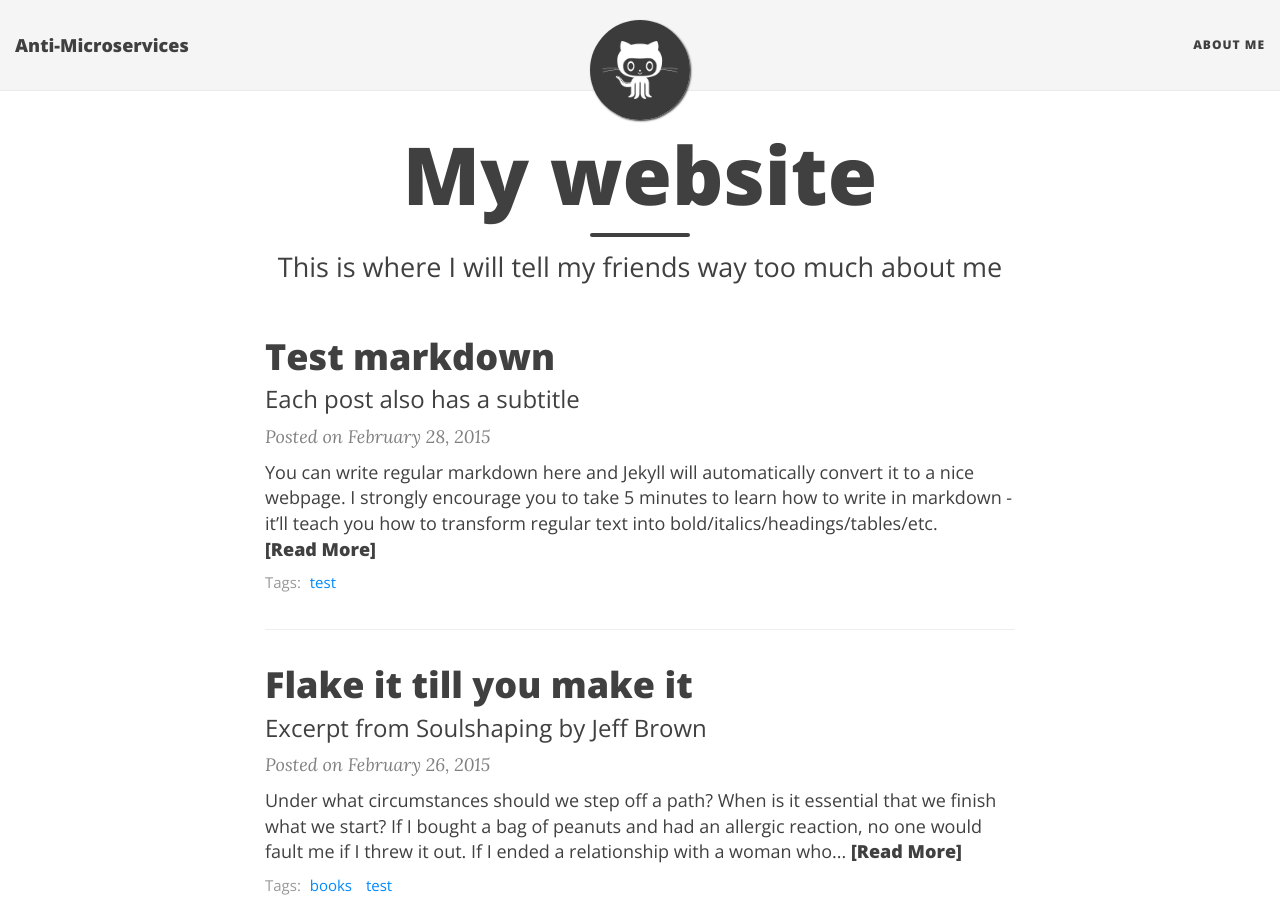
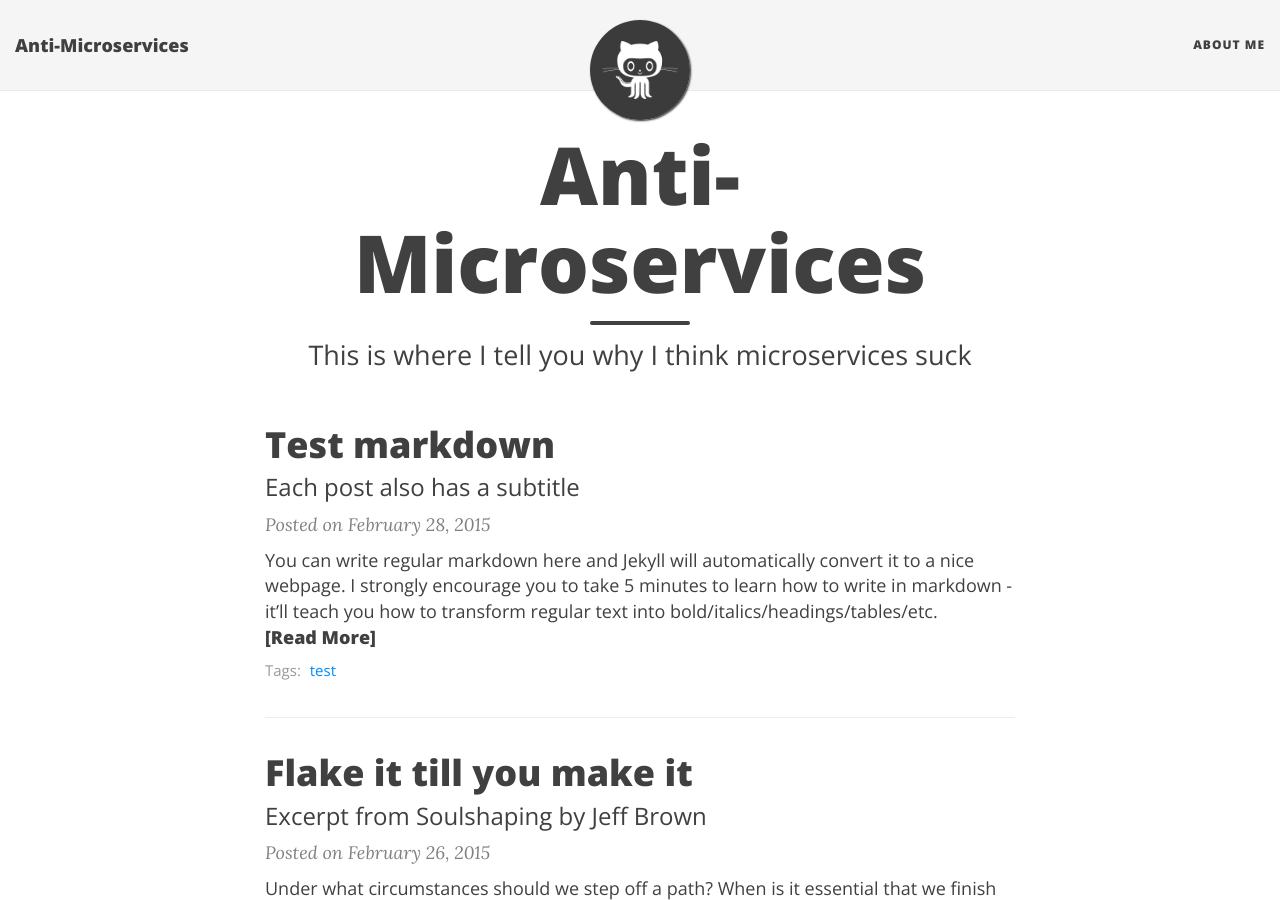
Before and after one commit to jamesbyars/antimicroservices, a Jekyll site: the page built from index.html, in a window 1280 px wide and 900 px high. Built offline with Jekyll 4.4.1, drawn with Linux system fonts in a browser that asks for light colours; nearby versions of some CDN libraries; the list of posts is cut into pages by our own code.

Commit message:
Update index.html

```diff
--- a/index.html
+++ b/index.html
@@ -1,7 +1,7 @@
 ---
 layout: page
-title: My website
-subtitle: This is where I will tell my friends way too much about me
+title: Anti-Microservices
+subtitle: This is where I tell you why I think microservices suck
 use-site-title: true
 ---
 
```
